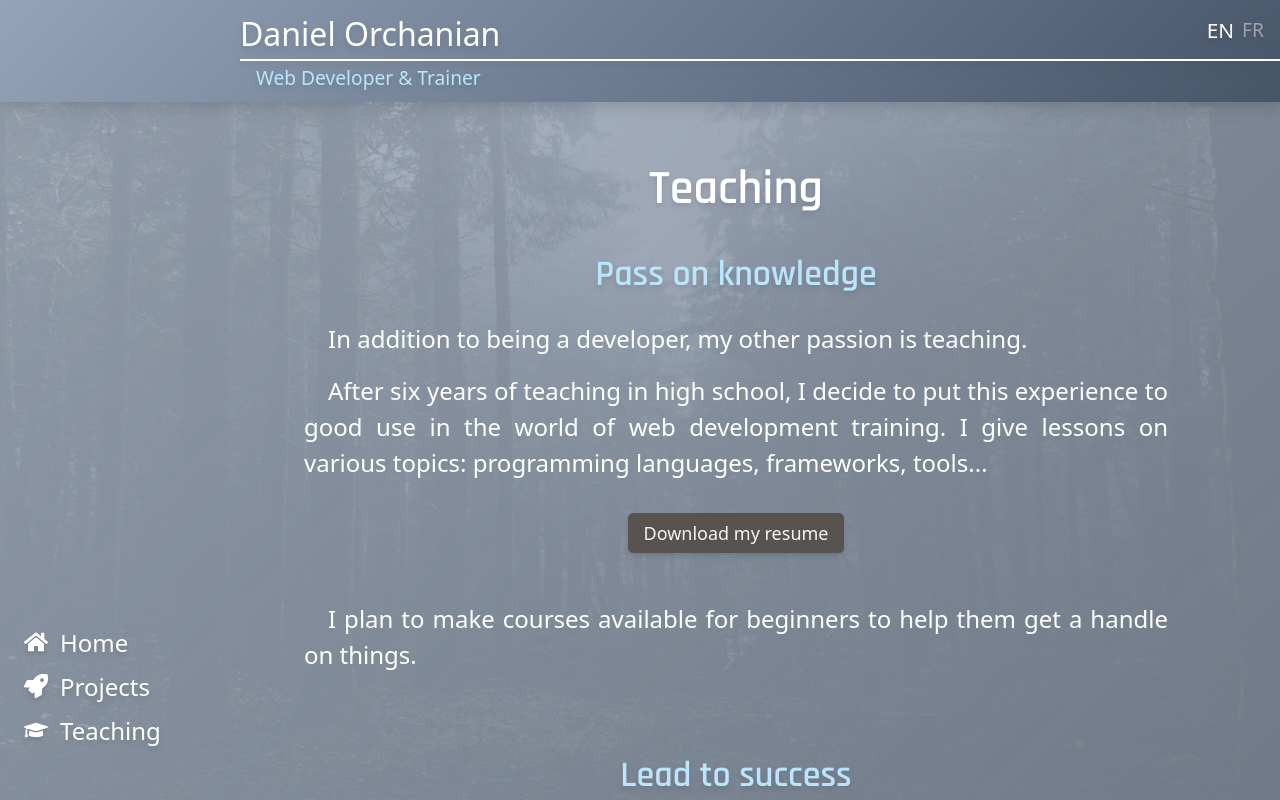
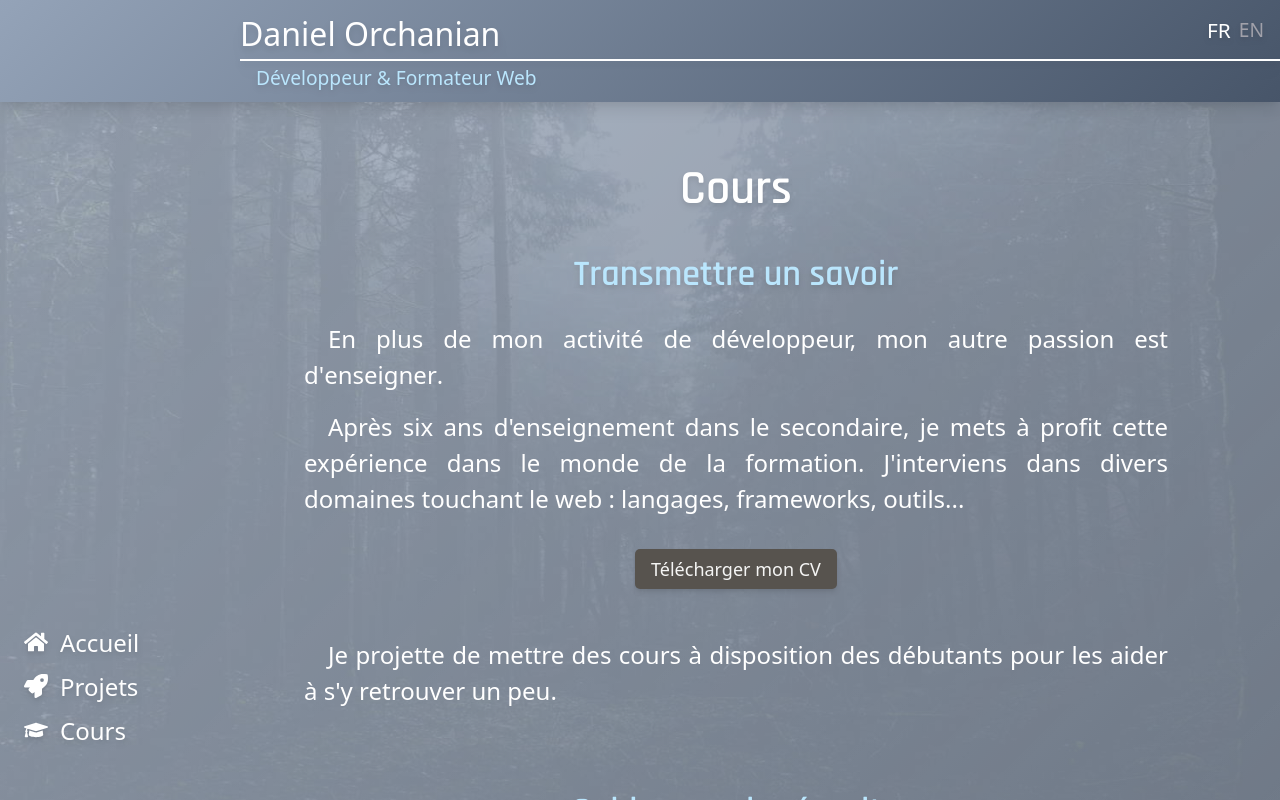
Before and after one commit to do-sieg/portfolio-2021, a Next.js app: page /teach in a window 1280 px wide. Built offline with nearby package versions, Linux system fonts and the light colour scheme; a web font is replaced by a local one.

Commit message:
Set French as the default locale, added 404 page

```diff
--- a/components/app/AppHead.js
+++ b/components/app/AppHead.js
@@ -19,7 +19,7 @@ export default function AppHead() {
             <meta name="robots" content="index, follow" />
 
             <link rel="preconnect" href="https://fonts.googleapis.com"></link>
-            <link rel="preconnect" href="https://fonts.gstatic.com" crossorigin></link>
+            <link rel="preconnect" href="https://fonts.gstatic.com" crossOrigin="true"></link>
             <link href="https://fonts.googleapis.com/css2?family=Kufam:ital,wght@0,400;0,500;0,600;0,700;1,400;1,500;1,600;1,700&display=swap" rel="stylesheet"></link>
             <link href="https://fonts.googleapis.com/css2?family=Roboto:ital,wght@0,300;0,400;0,500;0,700;0,900;1,300;1,400;1,500;1,700;1,900&display=swap" rel="stylesheet"></link>
             <link href="https://fonts.googleapis.com/css2?family=Open+Sans:ital,wght@0,300;0,400;0,500;0,600;0,700;0,800;1,300;1,400;1,500;1,600;1,700;1,800&display=swap" rel="stylesheet"></link>
--- a/data/lang/en.js
+++ b/data/lang/en.js
@@ -11,7 +11,6 @@ export default {
         504: "Gateway Timeout.",
     },
 
-    DEV_NAME: "Daniel Orchanian",
     DEV_JOB_TITLES: "Web Developer & Trainer",
 
     SITE_DESCRIPTION: "Web developer and trainer, I put my expertise at your service to create websites to help your company maximize its results.",
--- a/data/lang/fr.js
+++ b/data/lang/fr.js
@@ -11,6 +11,7 @@ export default {
         // 504: "Gateway Timeout.",
     },
 
+    DEV_NAME: "Daniel Orchanian",
     DEV_JOB_TITLES: "Développeur & Formateur Web",
 
     SITE_DESCRIPTION: "Développeur et formateur web, je mets mon expertise à votre service pour créer des sites web qui aideront votre entreprise de maximiser ses résultats.",
--- a/next.config.js
+++ b/next.config.js
@@ -1,10 +1,10 @@
 module.exports = {
     i18n: {
         // These are all the locales you want to support in your application
-        locales: ['en', 'fr'],
+        locales: ['fr', 'en'],
         // This is the default locale you want to be used when visiting
         // a non-locale prefixed path e.g. `/hello`
-        defaultLocale: 'en',
+        defaultLocale: 'fr',
         // Deactivate automatic locale detection
         // localeDetection: false,
     },
--- /dev/null
+++ b/pages/404.js
@@ -0,0 +1,5 @@
+import Error from "./_error"
+
+export default function Error404() {
+    return <Error statusCode="404" />
+}
```
